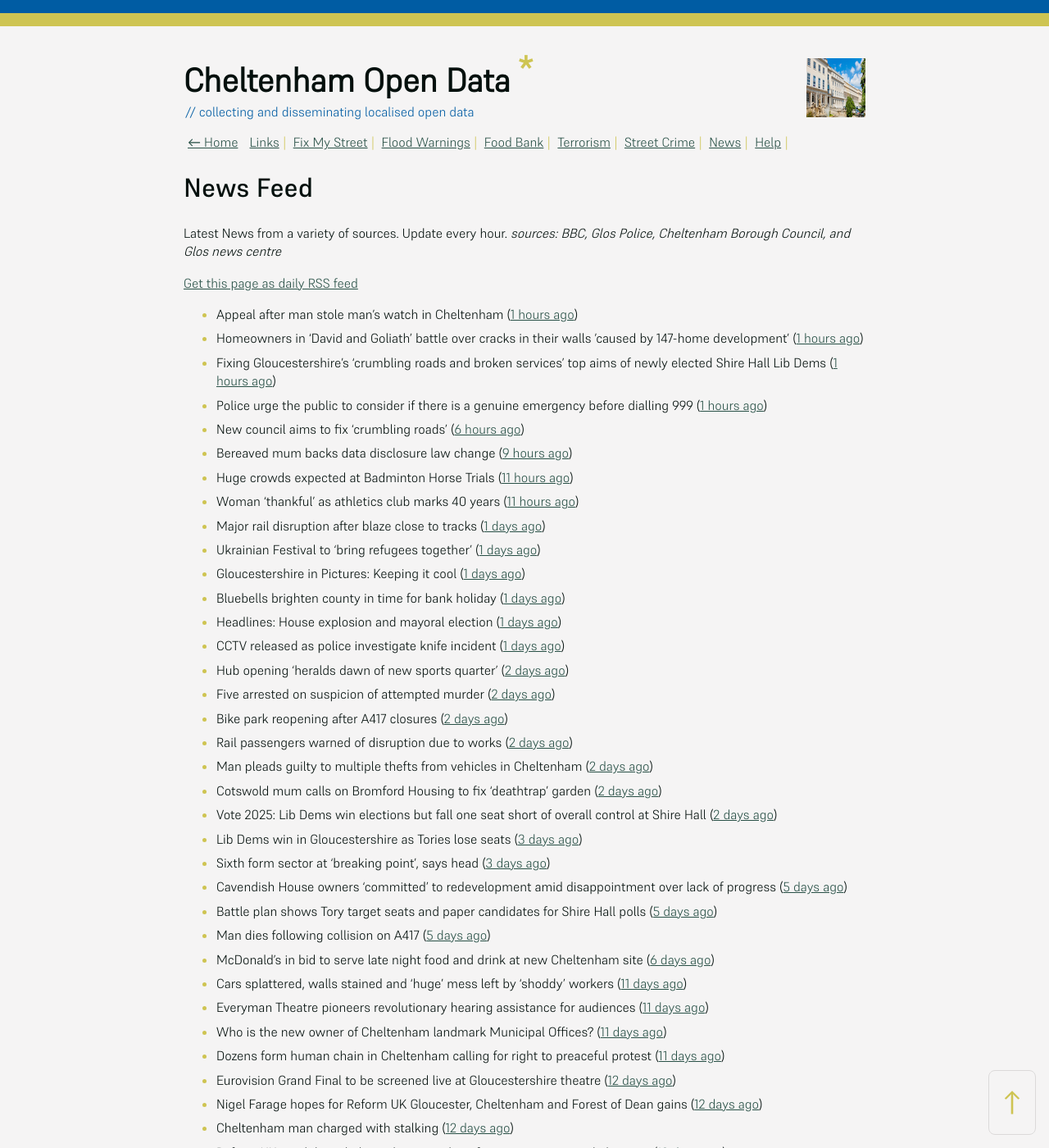
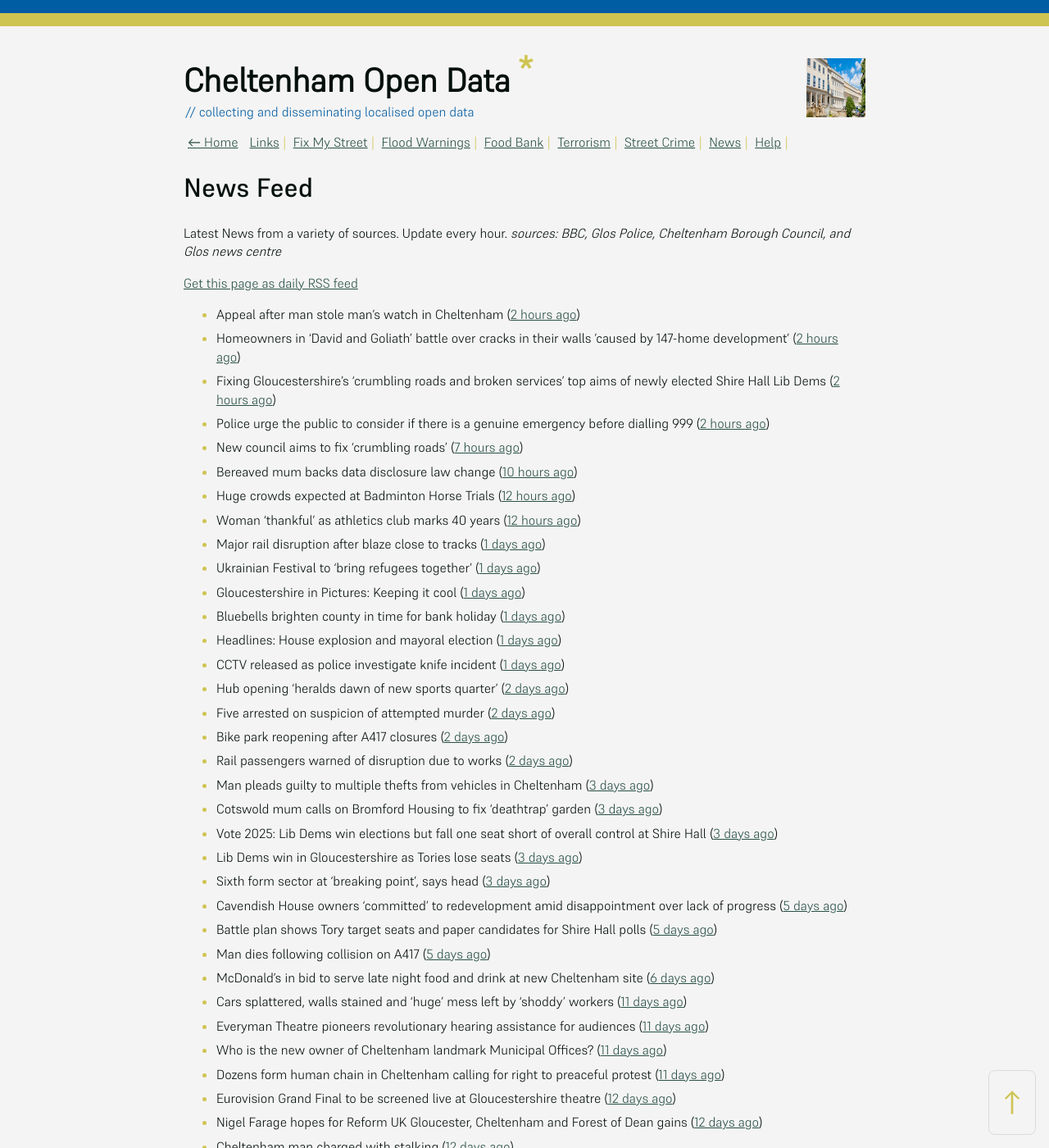
Before and after one commit to mat-0/cheltenham-open-data, a Jekyll site: the page built from _pages/news.md, in a window 1280 px wide and 1400 px high. Shown: the whole window at 82% size. Built offline with Jekyll 4.4.1, drawn with Linux system fonts in a browser that asks for light colours.

Commit message:
Updated 2025-05-05 18:57:51

```diff
--- a/_pages/news.md
+++ b/_pages/news.md
@@ -12,14 +12,14 @@ _sources: BBC, Glos Police, Cheltenham Borough Council, and Glos news centre_
 [Get this page as daily RSS feed](/daily.rss)
 
 <!-- news_marker starts -->
-- Appeal after man stole man’s watch in Cheltenham ([1 hours ago](https://gloucesternewscentre.co.uk/appeal-after-man-stole-mans-watch-in-cheltenham/))
-- Homeowners in ‘David and Goliath’ battle over cracks in their walls ’caused by 147-home development’ ([1 hours ago](https://gloucesternewscentre.co.uk/homeowners-in-david-and-goliath-battle-over-cracks-in-their-walls-caused-by-147-home-development/))
-- Fixing Gloucestershire’s ‘crumbling roads and broken services’ top aims of newly elected Shire Hall Lib Dems ([1 hours ago](https://gloucesternewscentre.co.uk/fixing-gloucestershires-crumbling-roads-and-broken-services-top-aims-of-newly-elected-shire-hall-lib-dems/))
-- Police urge the public to consider if there is a genuine emergency before dialling 999 ([1 hours ago](https://gloucesternewscentre.co.uk/police-urge-the-public-to-consider-if-there-is-a-genuine-emergency-before-dialling-999/))
-- New council aims to fix 'crumbling roads' ([6 hours ago](https://www.bbc.com/news/articles/cm2e510knnlo))
-- Bereaved mum backs data disclosure law change ([9 hours ago](https://www.bbc.com/news/articles/cql6q2nlzvno))
-- Huge crowds expected at Badminton Horse Trials ([11 hours ago](https://www.bbc.com/news/articles/c93g4dz38jgo))
-- Woman 'thankful' as athletics club marks 40 years ([11 hours ago](https://www.bbc.com/news/articles/cn80nv4mr79o))
+- Appeal after man stole man’s watch in Cheltenham ([2 hours ago](https://gloucesternewscentre.co.uk/appeal-after-man-stole-mans-watch-in-cheltenham/))
+- Homeowners in ‘David and Goliath’ battle over cracks in their walls ’caused by 147-home development’ ([2 hours ago](https://gloucesternewscentre.co.uk/homeowners-in-david-and-goliath-battle-over-cracks-in-their-walls-caused-by-147-home-development/))
+- Fixing Gloucestershire’s ‘crumbling roads and broken services’ top aims of newly elected Shire Hall Lib Dems ([2 hours ago](https://gloucesternewscentre.co.uk/fixing-gloucestershires-crumbling-roads-and-broken-services-top-aims-of-newly-elected-shire-hall-lib-dems/))
+- Police urge the public to consider if there is a genuine emergency before dialling 999 ([2 hours ago](https://gloucesternewscentre.co.uk/police-urge-the-public-to-consider-if-there-is-a-genuine-emergency-before-dialling-999/))
+- New council aims to fix 'crumbling roads' ([7 hours ago](https://www.bbc.com/news/articles/cm2e510knnlo))
+- Bereaved mum backs data disclosure law change ([10 hours ago](https://www.bbc.com/news/articles/cql6q2nlzvno))
+- Huge crowds expected at Badminton Horse Trials ([12 hours ago](https://www.bbc.com/news/articles/c93g4dz38jgo))
+- Woman 'thankful' as athletics club marks 40 years ([12 hours ago](https://www.bbc.com/news/articles/cn80nv4mr79o))
 - Major rail disruption after blaze close to tracks ([1 days ago](https://www.bbc.com/news/articles/cjew5q07n7go))
 - Ukrainian Festival to 'bring refugees together' ([1 days ago](https://www.bbc.com/news/articles/c4g2qzzvjq0o))
 - Gloucestershire in Pictures: Keeping it cool ([1 days ago](https://www.bbc.com/news/articles/ce8gedxkv0do))
@@ -30,9 +30,9 @@ _sources: BBC, Glos Police, Cheltenham Borough Council, and Glos news centre_
 - Five arrested on suspicion of attempted murder ([2 days ago](https://www.bbc.com/news/articles/c3evlv8kdkxo))
 - Bike park reopening after A417 closures ([2 days ago](https://www.bbc.com/news/articles/ceqre24yew9o))
 - Rail passengers warned of disruption due to works ([2 days ago](https://www.bbc.com/news/articles/cde2jdn7k09o))
-- Man pleads guilty to multiple thefts from vehicles in Cheltenham ([2 days ago](https://gloucesternewscentre.co.uk/man-pleads-guilty-to-multiple-thefts-from-vehicles-in-cheltenham/))
-- Cotswold mum calls on Bromford Housing to fix ‘deathtrap’ garden ([2 days ago](https://gloucesternewscentre.co.uk/cotswold-mum-calls-on-bromford-housing-to-fix-deathtrap-garden/))
-- Vote 2025: Lib Dems win elections but fall one seat short of overall control at Shire Hall ([2 days ago](https://gloucesternewscentre.co.uk/vote-2025-lib-dems-win-elections-but-fall-one-seat-short-of-overall-control-at-shire-hall/))
+- Man pleads guilty to multiple thefts from vehicles in Cheltenham ([3 days ago](https://gloucesternewscentre.co.uk/man-pleads-guilty-to-multiple-thefts-from-vehicles-in-cheltenham/))
+- Cotswold mum calls on Bromford Housing to fix ‘deathtrap’ garden ([3 days ago](https://gloucesternewscentre.co.uk/cotswold-mum-calls-on-bromford-housing-to-fix-deathtrap-garden/))
+- Vote 2025: Lib Dems win elections but fall one seat short of overall control at Shire Hall ([3 days ago](https://gloucesternewscentre.co.uk/vote-2025-lib-dems-win-elections-but-fall-one-seat-short-of-overall-control-at-shire-hall/))
 - Lib Dems win in Gloucestershire as Tories lose seats ([3 days ago](https://www.bbc.com/news/articles/cd6j8e8ej6xo))
 - Sixth form sector at 'breaking point', says head ([3 days ago](https://www.bbc.com/news/articles/c4gr7lkmkzjo))
 - Cavendish House owners ‘committed’ to redevelopment amid disappointment over lack of progress ([5 days ago](https://gloucesternewscentre.co.uk/cavendish-house-owners-committed-to-redevelopment-amid-disappointment-over-lack-of-progress/))
```
Also changed, not shown: _data/flood.json (+5 -69 lines), index.md (+4 -4 lines).
